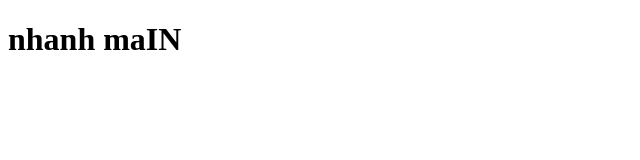
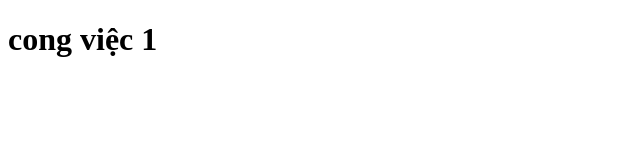
Before and after one commit to duyonly/duan6, a plain HTML site: page index.html in a window 1280 px wide. Shown: the whole page, without its empty margins (0-640 px from the left). Drawn offline with Linux system fonts and the light colour scheme.

Commit message:
congviec1

```diff
--- a/index.html
+++ b/index.html
@@ -6,6 +6,7 @@
     <title>Document</title>
 </head>
 <body>
-    <h1>nhanh maIN</h1>
+    <h1>cong việc 1
+    </h1>
 </body>
 </html>
```
